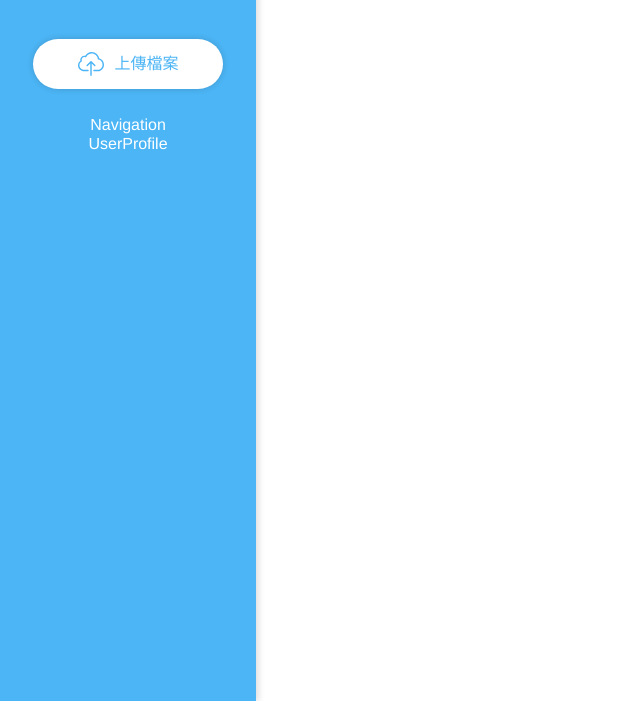
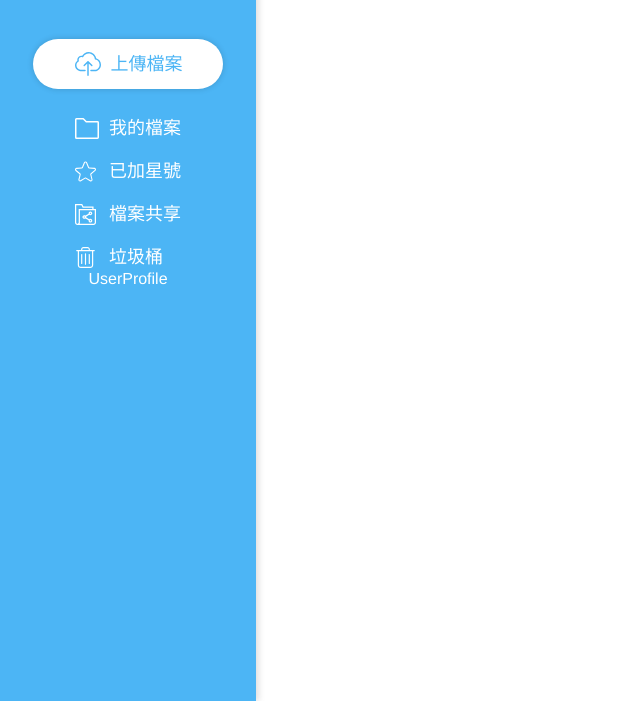
Before and after one commit to EasonChiang7178/f2e-cloud-storage, a Gatsby site: page / in a window 1280 px wide. Shown: the part 99-800 px from the top of the page, without its empty margins (0-640 px from the left). Built offline with nearby package versions, Linux system fonts and the light colour scheme; Gatsby itself is replaced by a stand-in of ours.

Commit message:
style Navigation component

```diff
--- /dev/null
+++ b/src/layouts/Sidebar/Navigation/NavItem/index.css.js
@@ -0,0 +1,39 @@
+import styled from "styled-components"
+import { COLOR } from "../../../../constants"
+
+export const Wrapper = styled.div`
+  width: 106px;
+  display: flex;
+  align-items: center;
+  font-size: 18px;
+  line-height: 25px;
+  cursor: pointer;
+  position: relative;
+
+  &:hover::before {
+    position: absolute;
+    content: '';
+    top: -8px;
+    left: -75px;
+    height: 43px;
+    width: 256px;
+    background: ${COLOR.LIGHT_GRAY};
+    border-radius: 25px;
+    opacity: .175;
+  }
+
+  & #text {
+    z-index: 0;
+  }
+`
+
+export const IconWrapper = styled.div`
+  flex: 0 0 34px;
+  display: flex;
+  z-index: 0;
+`
+
+export const Icon = styled.img`
+  width: auto;
+  height: 21px;
+`
--- /dev/null
+++ b/src/layouts/Sidebar/Navigation/NavItem/index.js
@@ -0,0 +1,25 @@
+import React from "react"
+import PropTypes from "prop-types"
+
+import { Wrapper, IconWrapper, Icon } from "./index.css"
+
+const NavItem = ({ className, iconPath, children, onClick }) => {
+  return (
+    <Wrapper className={className} onClick={onClick}>
+      <IconWrapper>
+        <Icon src={iconPath} />
+      </IconWrapper>
+
+      {children}
+    </Wrapper>
+  )
+}
+
+NavItem.propTypes = {
+  className: PropTypes.string,
+  iconPath: PropTypes.string.isRequired,
+  children: PropTypes.string.isRequired,
+  onClick: PropTypes.func
+}
+
+export default NavItem
--- a/src/layouts/Sidebar/Navigation/index.css.js
+++ b/src/layouts/Sidebar/Navigation/index.css.js
@@ -0,0 +1,10 @@
+import styled from "styled-components"
+import NavItemRaw from "./NavItem"
+
+export const Container = styled.div``
+
+export const NavItem = styled(NavItemRaw)`
+  & + & {
+    margin-top: 18px;
+  }
+`
--- a/src/layouts/Sidebar/Navigation/index.js
+++ b/src/layouts/Sidebar/Navigation/index.js
@@ -1,8 +1,42 @@
 import React from "react";
 import PropTypes from "prop-types";
 
-const Navigation = () => {
-  return <div>Navigation</div>;
+import folderIconPath from "../../../images/icons/folder.svg"
+import starIconPath from "../../../images/icons/star.svg"
+import sharingIconPath from "../../../images/icons/sharing.svg"
+import trashIconPath from "../../../images/icons/garbage.svg"
+
+import { Container, NavItem } from "./index.css"
+
+const Navigation = ({
+  onFolderBtnClick,
+  onStarredBtnClick,
+  onSharingBtnClick,
+  onTrashBtnClick
+}) => {
+  return (
+    <Container>
+      <NavItem iconPath={folderIconPath} onClick={onFolderBtnClick}>
+        我的檔案
+      </NavItem>
+      <NavItem iconPath={starIconPath} onClick={onStarredBtnClick}>
+        已加星號
+      </NavItem>
+      <NavItem iconPath={sharingIconPath} onClick={onSharingBtnClick}>
+        檔案共享
+      </NavItem>
+      <NavItem iconPath={trashIconPath} onClick={onTrashBtnClick}>
+        垃圾桶
+      </NavItem>
+    </Container>
+  )
 };
 
+Navigation.propTypes = {
+  onFolderBtnClick: PropTypes.func,
+  onStarredBtnClick: PropTypes.func,
+  onSharingBtnClick: PropTypes.func,
+  onTrashBtnClick: PropTypes.func
+}
+
 export default Navigation;
--- a/src/layouts/Sidebar/UploadButton/index.css.js
+++ b/src/layouts/Sidebar/UploadButton/index.css.js
@@ -21,6 +21,7 @@ export const Button = styled.button`
   justify-content: center;
   align-items: center;
   color: ${COLOR.BLUE};
+  font-size: 18px;
   font-weight: 500;
   line-height: 26px;
   box-shadow: 0px 0px 6px #00000029;
```
Also changed, not shown: src/images/icons/folder.svg (added), src/images/icons/garbage.svg (added), src/images/icons/sharing.svg (added), src/images/icons/star.svg (added).
